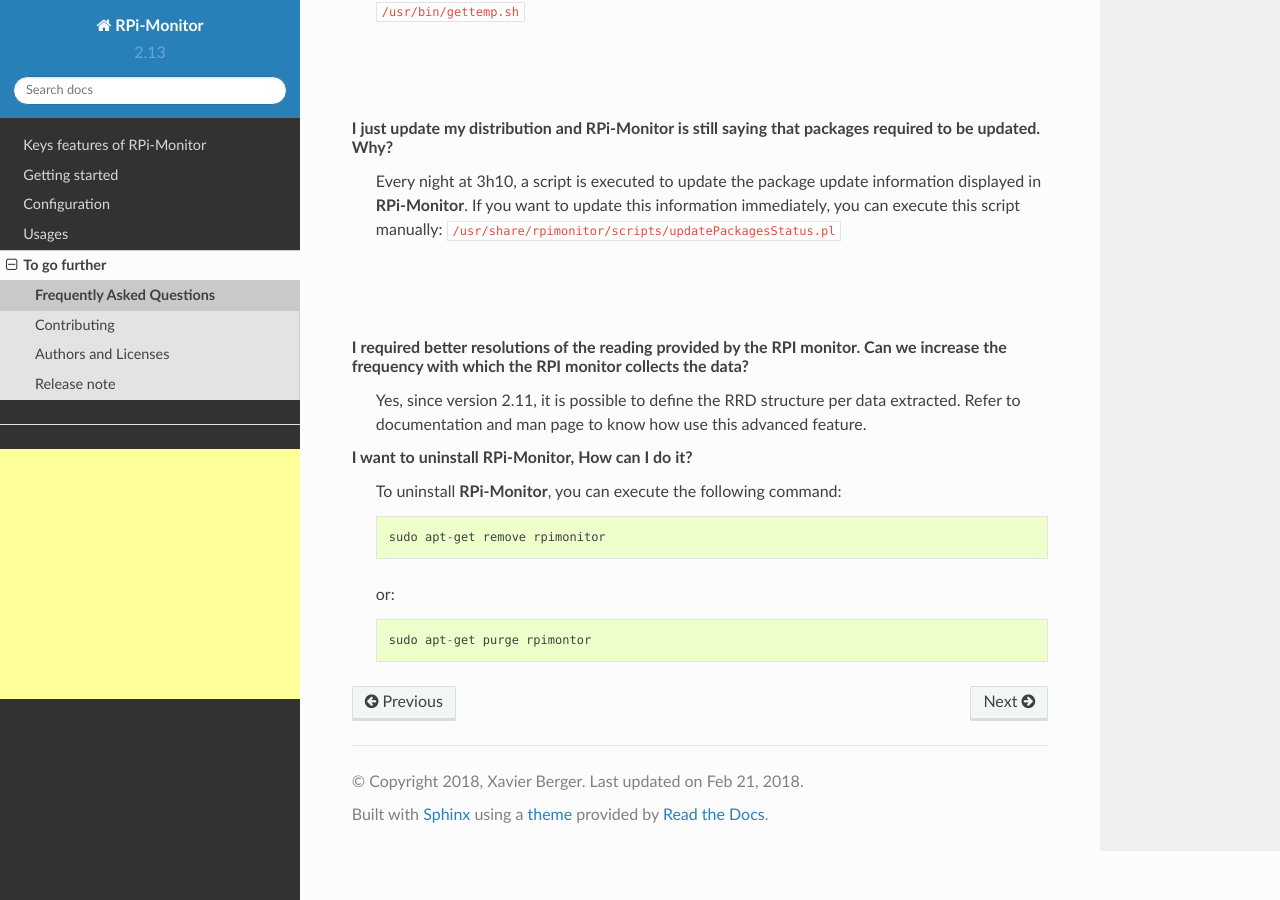
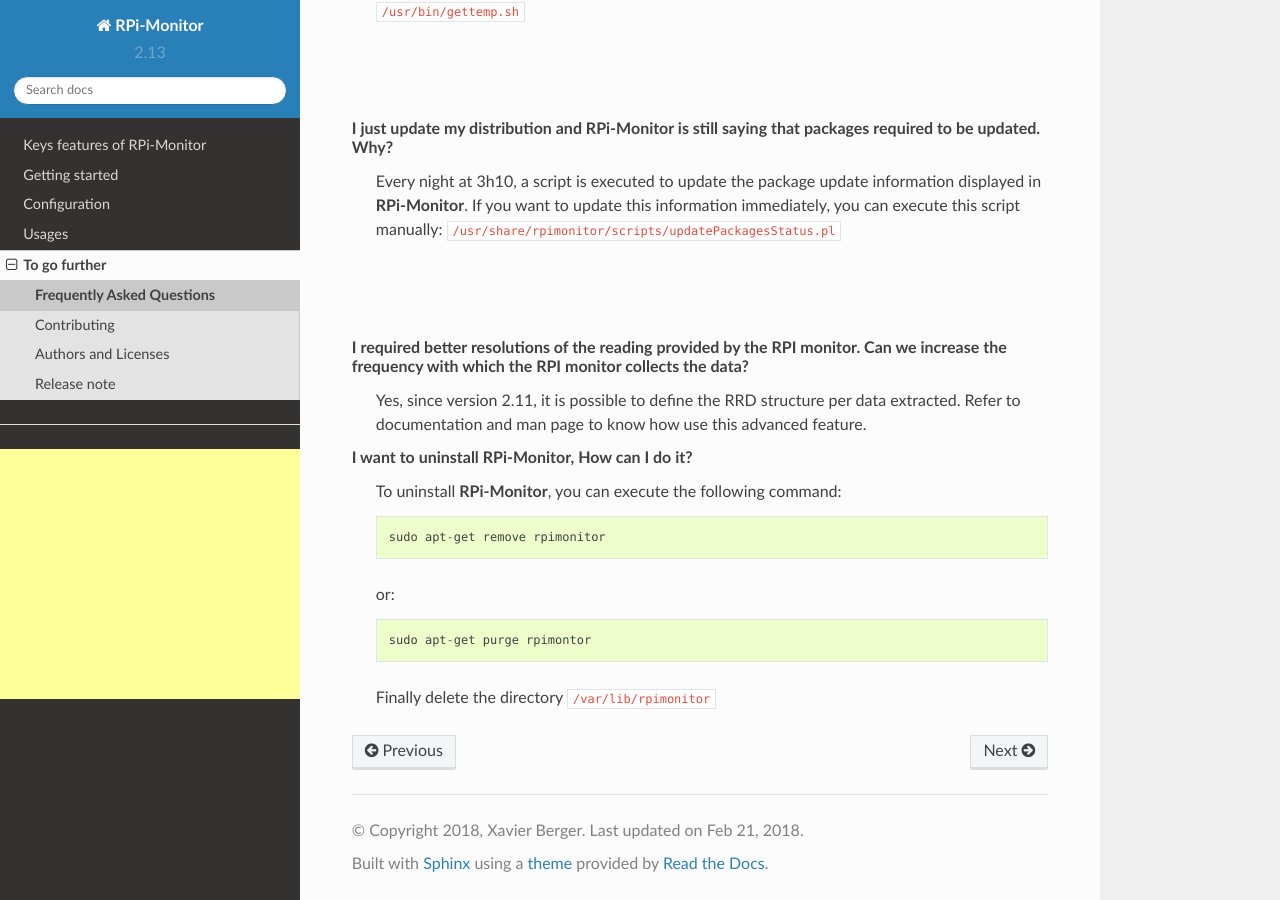
Before and after one commit to XavierBerger/RPi-Monitor, a Sphinx documentation site: the page built from docs/source/41_faq.rst, in a window 1280 px wide and 900 px high, scrolled down 3713 px. Built offline with Sphinx 7.4.7 and the Read the Docs theme 2.0.0, drawn with Linux system fonts in a browser that asks for light colours.

Commit message:
Update docs

```diff
--- a/docs/source/41_faq.rst
+++ b/docs/source/41_faq.rst
@@ -157,3 +157,5 @@
   ::
 
       sudo apt-get purge rpimontor
+
+  Finally delete the directory ``/var/lib/rpimonitor``
```
